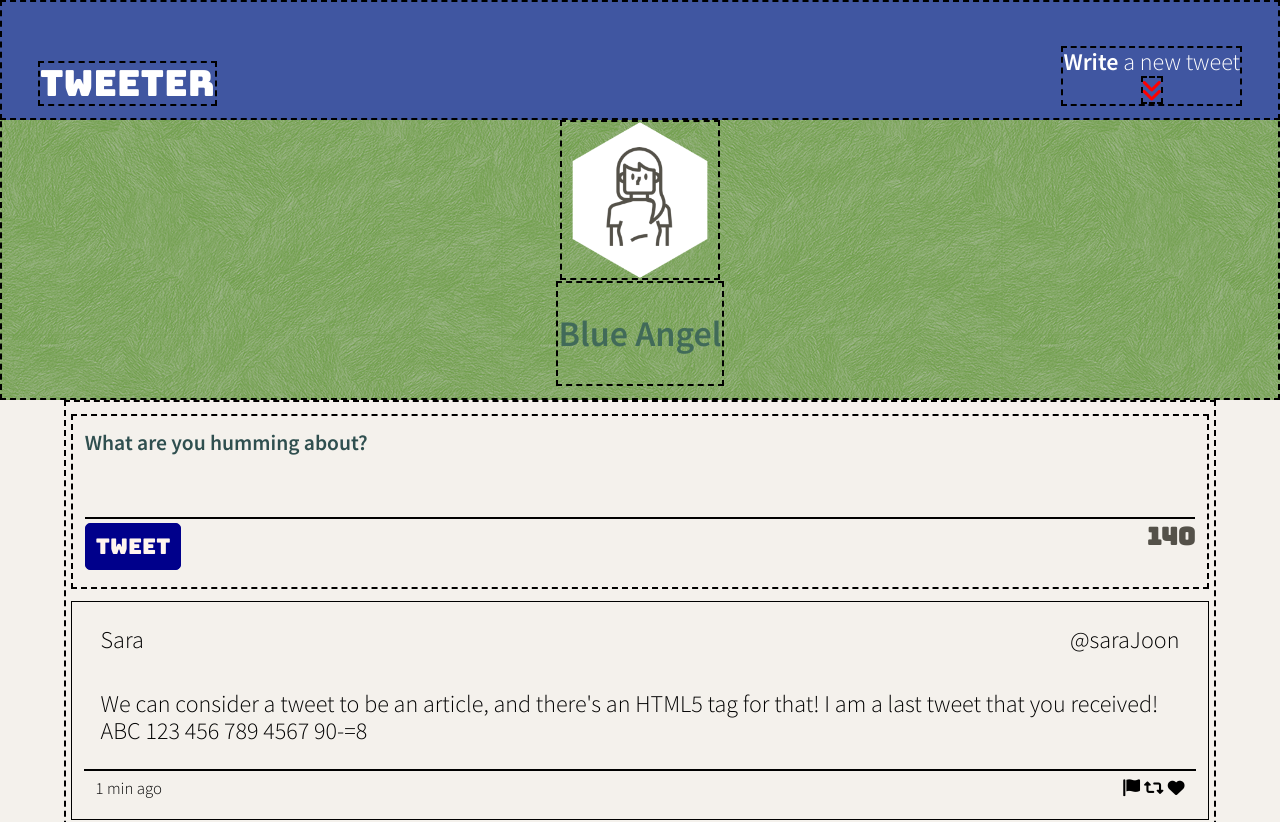
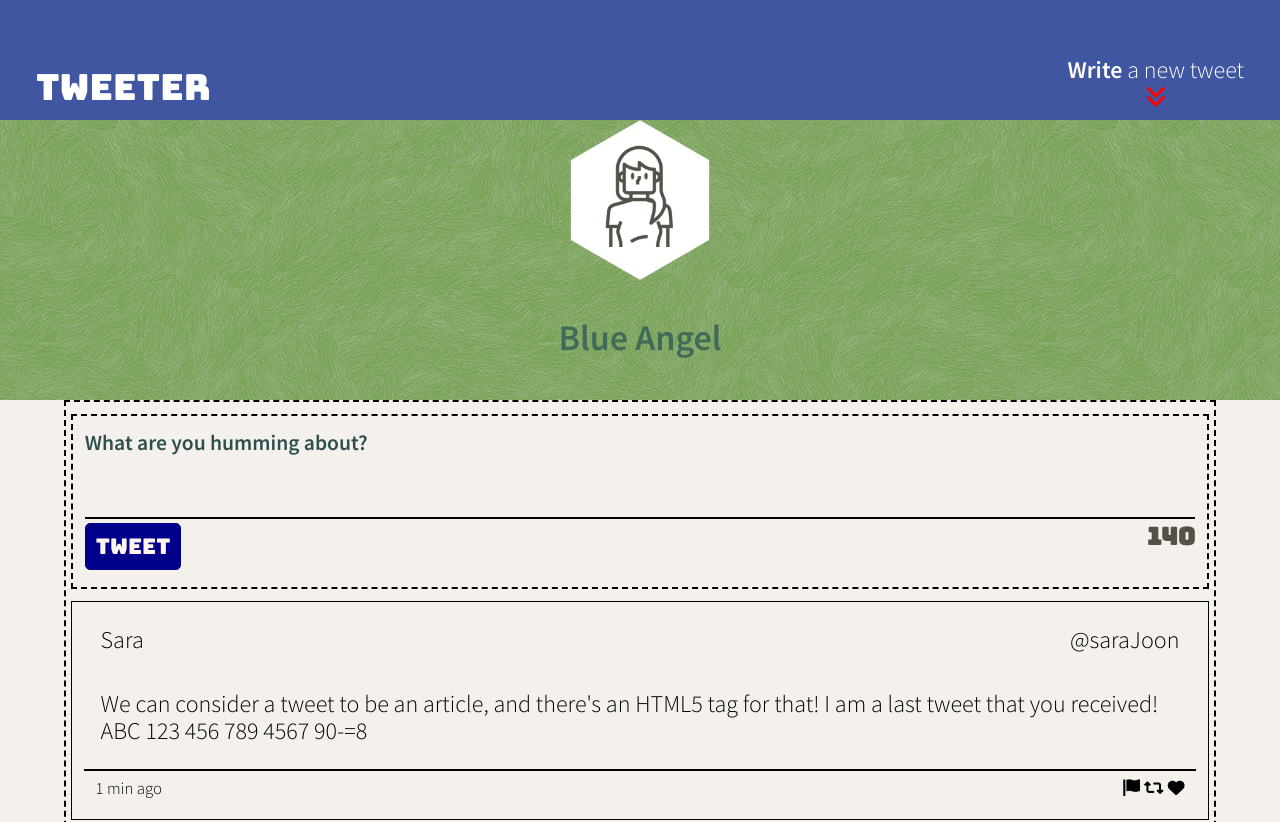
Before and after one commit to FarzanehSa/Tweeter, a website: page public/index.html in a window 1280 px wide. Shown: the top 822 px of the page. Drawn offline with nearby package versions, Linux system fonts and the light colour scheme.

Commit message:
code improvment in js file,and play with margin and padd in css files

```diff
--- a/public/index.html
+++ b/public/index.html
@@ -64,7 +64,7 @@
           <textarea name="text" id="tweet-text"></textarea>
           <footer>
             <button type="submit">Tweet</button>
-            <output name="counter" class="counter" for="tweet-text" min="0" max="140">140</output>
+            <output name="counter" class="counter" for="tweet-text">140</output>
           </footer>
         </form>
       </section>
--- a/public/scripts/composer-char-counter.js
+++ b/public/scripts/composer-char-counter.js
@@ -10,7 +10,7 @@ $(document).ready(function() {
     const remainLen = maxLen - inputLen;
     // travel domTree to find counter and update it!
     const counter = $(this).parent().find("output.counter");
-    counter[0].innerText = remainLen;
+    $(counter).text(remainLen);
     // make or remove out-of-range class base on remaining length
     if (remainLen < 0) {
       $(counter).addClass('out-of-range')
--- a/public/styles/header.css
+++ b/public/styles/header.css
@@ -4,7 +4,6 @@
    The background-color should be a different colour than the nav and the body */
 
    body > header {
-    border            : 2px dashed black;   /* 🔺 */
     position          : relative;
     z-index           : 1;
 
@@ -21,15 +20,12 @@
   }
 
   .avatar {
-    border      : 2px dashed black;   /* 🔺 */
     height      : 160px;
     align-self  : center;
   }
 
   .userName {
-    border      : 2px dashed black;   /* 🔺 */
     position    : absolute;
-    /* height: 25%; */
     align-self  : flex-end;
   }
 
--- a/public/styles/nav.css
+++ b/public/styles/nav.css
@@ -6,13 +6,13 @@
    1.5ems of space on the right and left between the content and the edges */
 
    body > nav {
-    border            : 2px dashed black;  /* 🔺 */
     position          : fixed;
     z-index           : 2;
 
     width             : 100%;
     height            : 120px;
     padding           : 0.5em 1.5em;
+    top               : 0;
 
     display           : flex;
     justify-content   : space-between;
@@ -23,19 +23,16 @@
   }
 
   .logo {
-    border      : 2px dashed black;   /* 🔺 */
     font-family : 'Bungee', cursive;
     font-size   : 1.5em;
   }
 
   .writeTweet {
-    border          : 2px dashed black;   /* 🔺 */
     display         : flex;
     flex-direction  : column;
   }
 
   .dblAngel {
-    border      : 2px dashed black;   /* 🔺 */
     align-self  : center;
     color       : red;
   }
```
